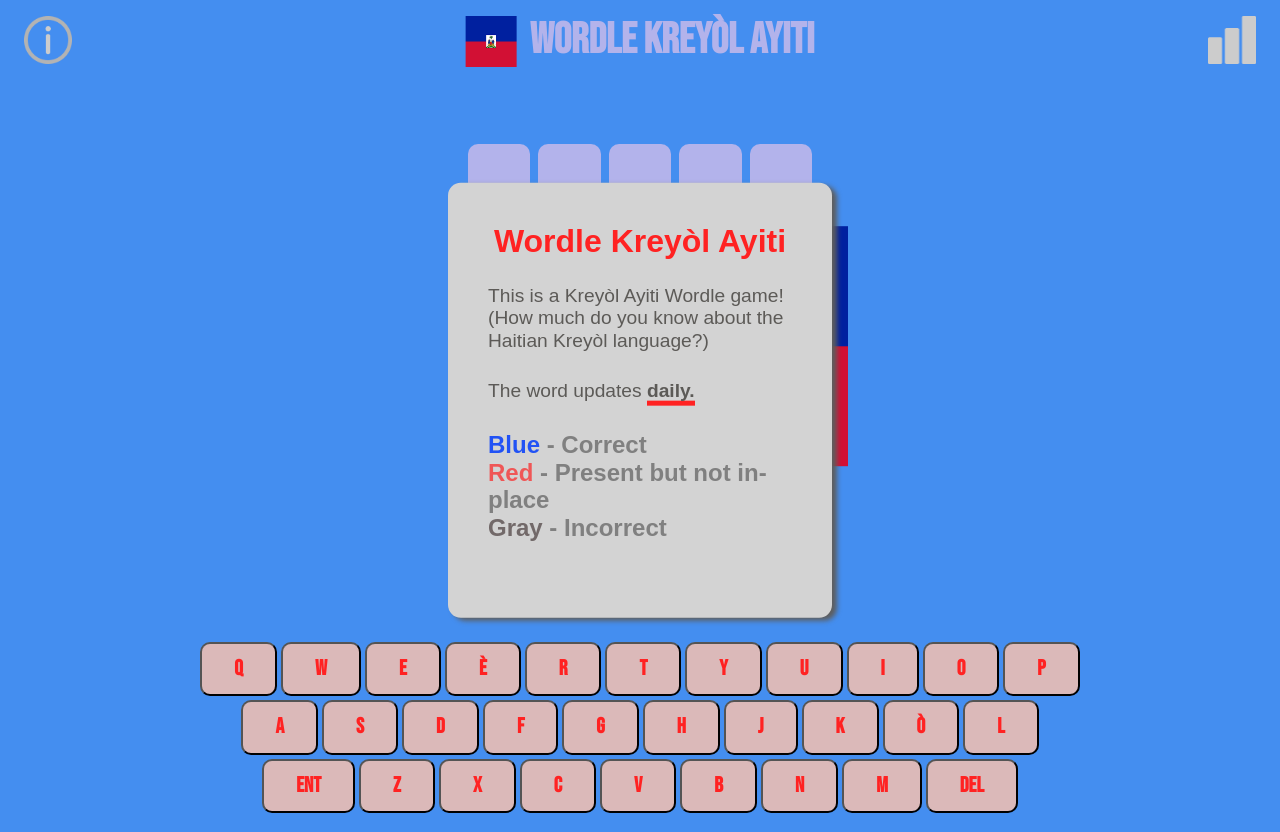
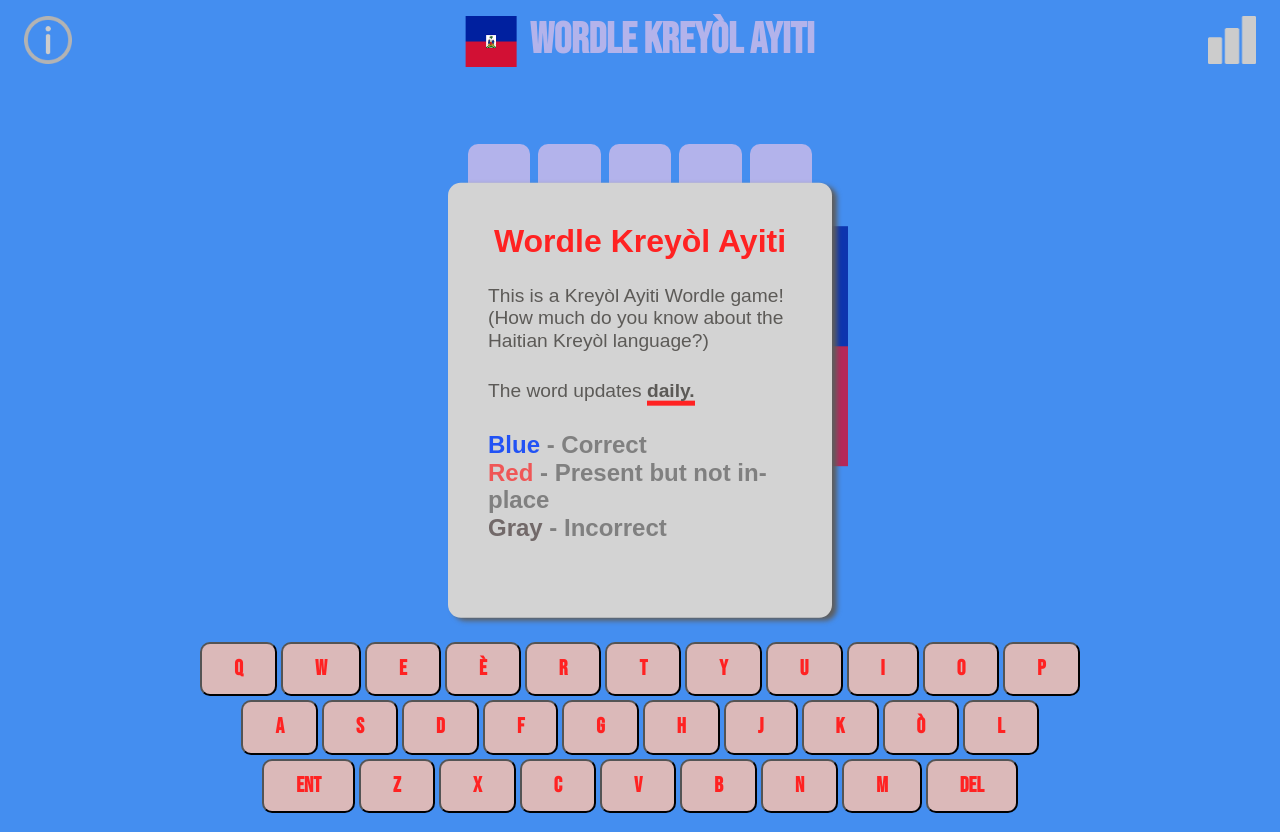
Before and after one commit to Tommy-Bee2023/Thayer_Wordle, a website built with Parcel: page index.html in a window 1280 px wide. Built offline with nearby package versions, Linux system fonts and the light colour scheme.

Commit message:
Update main.css

```diff
--- a/css/main.css
+++ b/css/main.css
@@ -190,6 +190,7 @@ header .center h1 {
   width: 25em;
   max-width: 90vw;
   z-index: -1;
+  opacity: 0.80;
 }
 
 .container .row {
```
